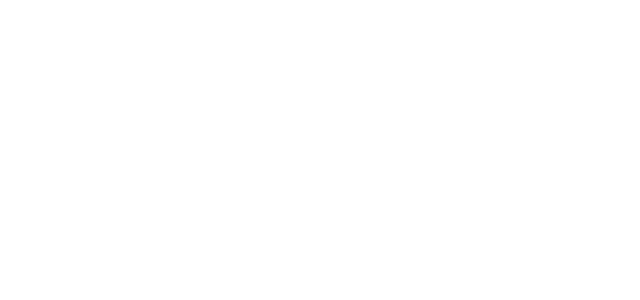
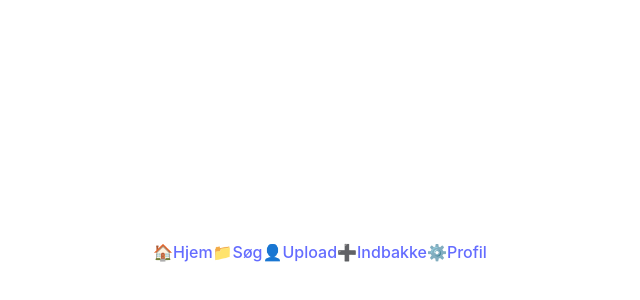
Before and after one commit to xxlindatrinh/lendlyfinal, a React (Vite) app: page /Profil in a window 1280 px wide. Shown: the part 148-448 px from the top of the page, without its empty margins (320-960 px from the left). Built offline with nearby package versions, Linux system fonts and the light colour scheme.

Commit message:
navigation

```diff
--- a/src/Components/App.jsx
+++ b/src/Components/App.jsx
@@ -1,22 +1,40 @@
-import { BrowserRouter, Route, Routes } from 'react-router-dom';
-import '../css/App.css'
+import { BrowserRouter, Route, Routes, useLocation } from 'react-router-dom';
+import '../css/App.css';
 import Forside from './Forside';
 import Kategori from './Kategori';
+import Upload from './Upload';
 import Profil from './Profil';
 import OpretProfil from './OpretProfil';
+import BottomNav from './BottomNav';
 
- function App() {
+function App() {
     return (
         <BrowserRouter>
-            <Routes>
-                <Route path='/' element={<Forside />} />
-                <Route path='/Kategori' element={<Kategori />} />
-                <Route path='/Profil' element={<Profil />} />
-                <Route path='/OpretProfil' element={<OpretProfil />} />
-            </Routes>
+            <Main />
         </BrowserRouter>
     );
 }
 
+function Main() {
+    const location = useLocation(); // Get the current location
+
+    // Specify the routes where BottomNav should NOT appear
+    const noBottomNavRoutes = ['/OpretProfil']; // BottomNav will not appear on this route
+
+    const showBottomNav = !noBottomNavRoutes.includes(location.pathname);
+
+    return (
+        <>
+            <Routes>
+                <Route path='/' element={<Forside />} />
+                <Route path='/Kategori' element={<Kategori />} />
+                <Route path='/Upload' element={<Upload />} />
+                <Route path='/Profil' element={<Profil />} />
+                <Route path='/OpretProfil' element={<OpretProfil />} />
+            </Routes>
+            {showBottomNav && <BottomNav />} {/* Conditionally render BottomNav */}
+        </>
+    );
+}
 
 export default App;
--- /dev/null
+++ b/src/Components/BottomNav.jsx
@@ -0,0 +1,32 @@
+import React from 'react';
+import { NavLink } from 'react-router-dom';
+import '../css/BottomNav.css'; // Importing BottomNav.css for styling
+
+function BottomNav() {
+    return (
+        <nav className="bottom-nav">
+            <NavLink to="/" className="nav-item">
+                <i className="icon">🏠</i>
+                <span>Hjem</span>
+            </NavLink>
+            <NavLink to="/Kategori" className="nav-item">
+                <i className="icon">📁</i>
+                <span>Søg</span>
+            </NavLink>
+            <NavLink to="/Upload" className="nav-item">
+                <i className="icon">👤</i>
+                <span>Upload</span>
+            </NavLink>
+            <NavLink to="/OpretProfil" className="nav-item">
+                <i className="icon">➕</i>
+                <span>Indbakke</span>
+            </NavLink>
+            <NavLink to="/Profil" className="nav-item">
+                <i className="icon">⚙️</i>
+                <span>Profil</span>
+            </NavLink>
+        </nav>
+    );
+}
+
+export default BottomNav;
--- a/src/Components/Kategori.jsx
+++ b/src/Components/Kategori.jsx
@@ -1,4 +1,4 @@
-import '../css/Forside.css';
+import '../css/Kategori.css';
 
 function Kategori() {
     return (
```
Also changed, not shown: src/css/BottomNav.css (added), src/css/Kategori.css (added), src/css/Upload.css (added).
